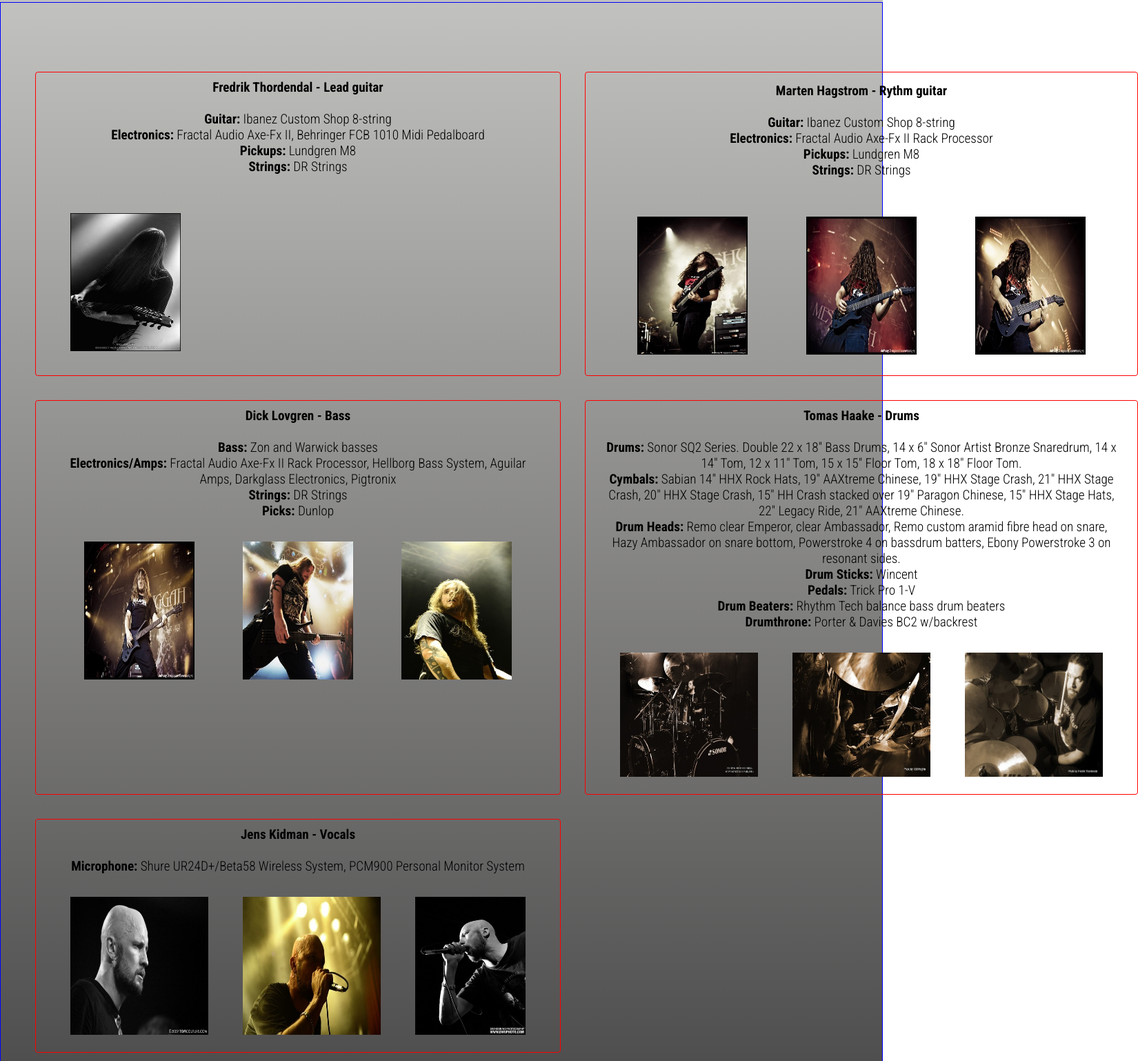
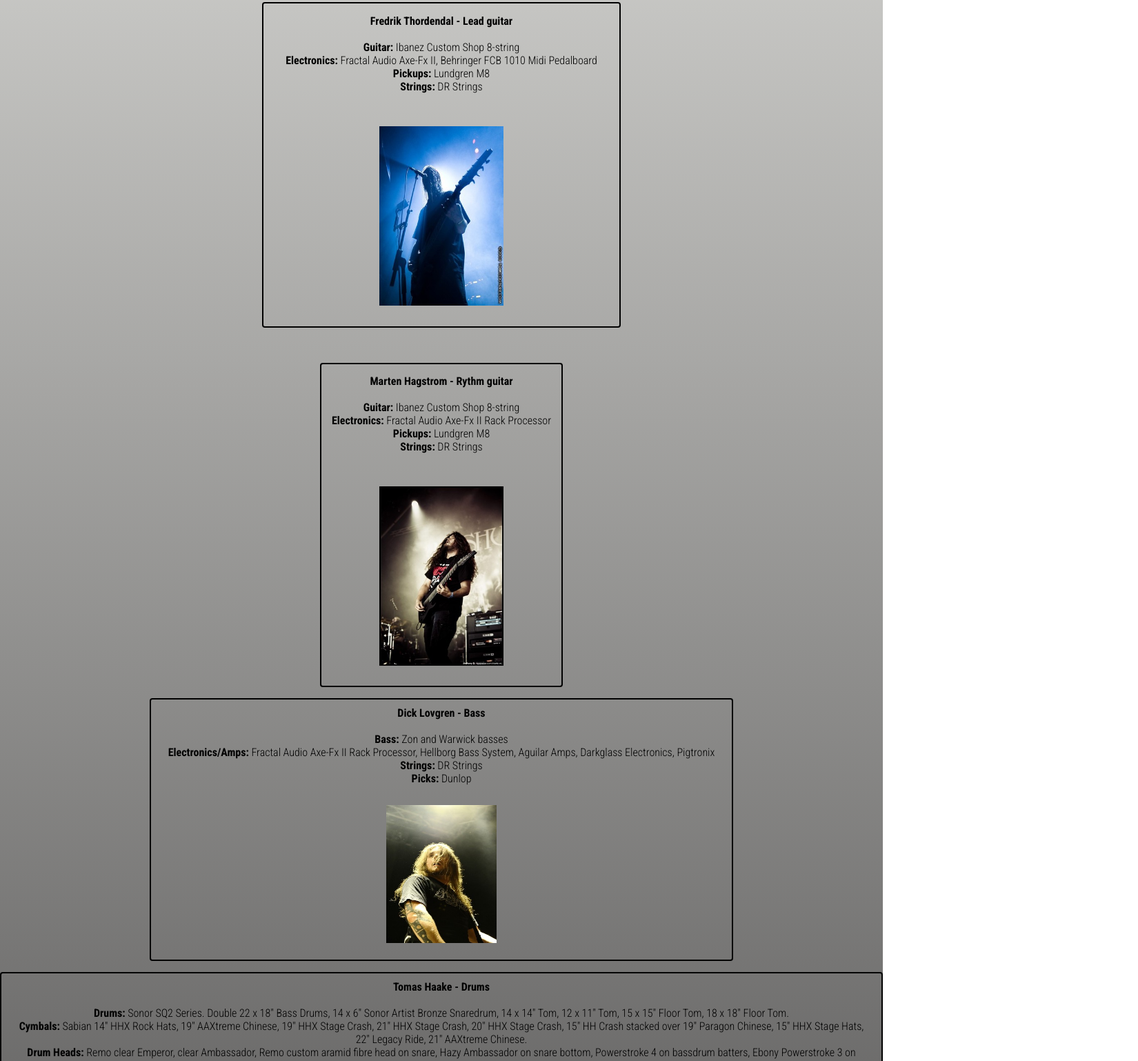
Before and after one commit to Wampiroh/https---github.com-Wampiroh-desafioanimaciones, a plain HTML site: page pages/gear.html in a window 1280 px wide. Shown: the part 202-1740 px from the top of the page at 69% size, 1650 px wide, since content can reach past the window. Drawn offline with Linux system fonts and the light colour scheme.

Commit message:
img erased

```diff
--- a/pages/gear.html
+++ b/pages/gear.html
@@ -41,12 +41,10 @@
                     <strong>Pickups:</strong> Lundgren M8<br>
                     <strong>Strings:</strong> DR Strings<br><br><br>
                     <div class="fredrikimg">
-                        <!-- <div class="fredrik1"><img src="../images/gear img/fredrik1.jpg" alt="Fredrik1" width="160" height="200"></div>
-                        <div class="fredrik2"><img src="../images/gear img/fredrik2.jpg" alt="Fredrik2" width="160" height="210"></div> -->
-                        <div class="fredrik3"><img src="../images/gear img/fredrik3.jpg" alt="Fredrik3" width="160" height="200"></div>
+                        <div class="fredrik1"><img src="../images/gear img/fredrik1.jpg" alt="Fredrik1" width="180" height="260"></div>
                     </div>
                 </div>
-            </div>
+            </div> <br>
             <div class="martenGear">
                 <div>
                     <strong>Marten Hagstrom - Rythm guitar</strong><br><br>
@@ -55,9 +53,7 @@
                     <strong>Pickups:</strong> Lundgren M8<br>
                     <strong>Strings:</strong> DR Strings<br><br><br>
                         <div class="martenimg">
-                            <div class="marten1"><img src="../images/gear img/marten1.jpg" alt="marten1"  width="160" height="200"></div>
-                            <div class="marten2"><img src="../images/gear img/marten2.jpg" alt="marten2"  width="160" height="200"></div>
-                            <div class="marten3"><img src="../images/gear img/marten3.jpg" alt="marten3"  width="160" height="200"></div>
+                            <div class="marten1"><img src="../images/gear img/marten1.jpg" alt="marten1"  width="180" height="260"></div>
                         </div>
                 </div>
             </div>
@@ -69,8 +65,6 @@
                     <strong>Strings:</strong> DR Strings<br>
                     <strong>Picks:</strong> Dunlop<br><br>
                         <div class="dickimg">
-                            <div class="dick1"><img src="../images/gear img/dick1.jpg" alt="dick1"  width="160" height="200"></div>
-                            <div class="dick2"><img src="../images/gear img/dick2.jpg" alt="dick2"  width="160" height="200"></div>
                             <div class="dick3"><img src="../images/gear img/dick3.jpg" alt="dick3"  width="160" height="200"></div>
                         </div>
                 </div>
@@ -86,9 +80,7 @@
                     <strong>Drum Beaters:</strong> Rhythm Tech balance bass drum beaters<br>
                     <strong>Drumthrone:</strong> Porter & Davies BC2 w/backrest<br><br>
                         <div class="tomasimg">
-                            <div class="tomas1"><img src="../images/gear img/tomas1.jpg" alt="tomas1"  width="200" height="180"></div>
-                            <div class="tomas2"><img src="../images/gear img/tomas2.jpg" alt="tomas2"  width="200" height="180"></div>
-                            <div class="tomas3"><img src="../images/gear img/tomas3.jpg" alt="tomas3"  width="200" height="180"></div>
+                            <div class="tomas2"><img src="../images/gear img/tomas2.jpg" alt="tomas2"  width="280" height="180"></div>
                         </div>
                 </div>
             </div>
@@ -97,8 +89,6 @@
                     <strong>Jens Kidman - Vocals</strong><br><br>
                     <strong>Microphone:</strong> Shure UR24D+/Beta58 Wireless System, PCM900 Personal Monitor System<br><br>
                         <div class="jensimg">
-                            <div class="jens1"><img src="../images/gear img/jens1.jpg" alt="jens1"  width="200" height="200"></div>
-                            <div class="jens2"><img src="../images/gear img/jens2.jpg" alt="jens2"  width="200" height="200"></div>
                             <div class="jens3"><img src="../images/gear img/jens3.jpg" alt="jens3"  width="160" height="200"></div>
                         </div>
                 </div>
--- a/pages/style.css
+++ b/pages/style.css
@@ -100,39 +100,25 @@ section .musicalstyle h3 {
 /* Gear */
 .grid-container {
   display: grid;
-  grid-template-areas:
-  "fredrikGear martenGear";
-  margin: 50px, auto;
-  gap: 35px;
-  padding: 100px 50px;
-  border: 1px solid blue;
-}
-@media screen and (max-width: 768px){
-  .grid-container {
-    grid-template-areas:
-    "fredrikGear"
-    "martenGear"
-    "dickGear"
-    "tomasGear"
-    "jensGear";
-  }
+  gap: 1rem;
+  justify-items: center;
+  align-content: center;
 }
 .fredrikGear,
 h2 {
   display: grid;
-  padding: 10px 25px;
-  word-wrap: normal;
-  border: 1px solid red;
+  padding: 1rem 2rem;
+  border: 2px solid rgb(0, 0, 0);
   border-radius: 4px;
   text-align: center;
-  font-size: 1.2rem;
+  font-size: 1rem;
   font-family: "Roboto Condensed" sans-serif;
   font-weight: 400;
 }
-.fredrikimg, .img {
+.fredrikimg {
   display: flex;
   flex-direction: row;
-  justify-items: space-evenly;
+  justify-content: space-evenly;
 }
 .martenGear,
 h2 {
@@ -140,10 +126,10 @@ h2 {
   padding: 15px 15px;
   word-wrap: normal;
   width: auto;
-  border: 1px solid red;
+  border: 2px solid rgb(0, 0, 0);
   border-radius: 4px;
   text-align: center;
-  font-size: 1.2rem;
+  font-size: 1rem;
   font-family: "Roboto Condensed" sans-serif;
   font-weight: 400;
 }
@@ -158,10 +144,10 @@ h2 {
   padding: 10px 25px;
   word-wrap: normal;
   width: auto;
-  border: 1px solid red;
+  border: 2px solid rgb(0, 0, 0);
   border-radius: 4px;
   text-align: center;
-  font-size: 1.2rem;
+  font-size: 1rem;
   font-family: "Roboto Condensed" sans-serif;
   font-weight: 400;
 }
@@ -176,12 +162,13 @@ h2 {
   padding: 10px 25px;
   word-wrap: normal;
   width: auto;
-  border: 1px solid red;
+  border: 2px solid rgb(0, 0, 0);
   border-radius: 4px;
   text-align: center;
-  font-size: 1.2rem;
+  font-size: 1rem;
   font-family: "Roboto Condensed" sans-serif;
   font-weight: 400;
+  overflow: auto;
 }
 .tomasGear .tomasimg {
   display: flex;
@@ -194,17 +181,37 @@ h2 {
   padding: 10px 25px;
   word-wrap: normal;
   width: auto;
-  border: 1px solid red;
+  border: 2px solid rgb(0, 0, 0);
   border-radius: 4px;
   text-align: center;
-  font-size: 1.2rem;
+  font-size: 1rem;
   font-family: "Roboto Condensed" sans-serif;
   font-weight: 400;
 }
 .jensGear .jensimg {
   display: flex;
   flex-direction: row;
-  justify-content: space-evenly;
+  justify-content: space-around;
+}
+@media only screen and (max-width: 550px) {
+  .grid-container {
+    grid-template-columns: 1fr;
+    grid-template-rows: repeat(1fr);
+    grid-template-areas:
+      "main"
+      "nav"
+      "grid-container"
+      "fredrikGear"
+      "fredrikimg"
+      "martenGear"
+      "martinimg"
+      "dickGear"
+      "dickimg"
+      "tomasGear"
+      "tomasimg"
+      "jensGear"
+      "jensimg";
+  }
 }
 /* CSS Merch */
 /* Flexbox camisetas, posters, merch*/
```
Also changed, not shown: index.html (renamed from pages/index.html, +7 -7 lines), pages/bio.html (+1 -1 lines), images/gear img/dick1.jpg (deleted), images/gear img/dick2.jpg (deleted), images/gear img/fredrik2.jpg (deleted), images/gear img/fredrik3.jpg (deleted), images/gear img/fredrik4.jpg (deleted), images/gear img/jens1.jpg (deleted), images/gear img/jens2.jpg (deleted), images/gear img/marten2.jpg (deleted), images/gear img/marten3.jpg (deleted), images/gear img/tomas1.jpg (deleted), images/gear img/tomas3.jpg (deleted), 1 other file.
